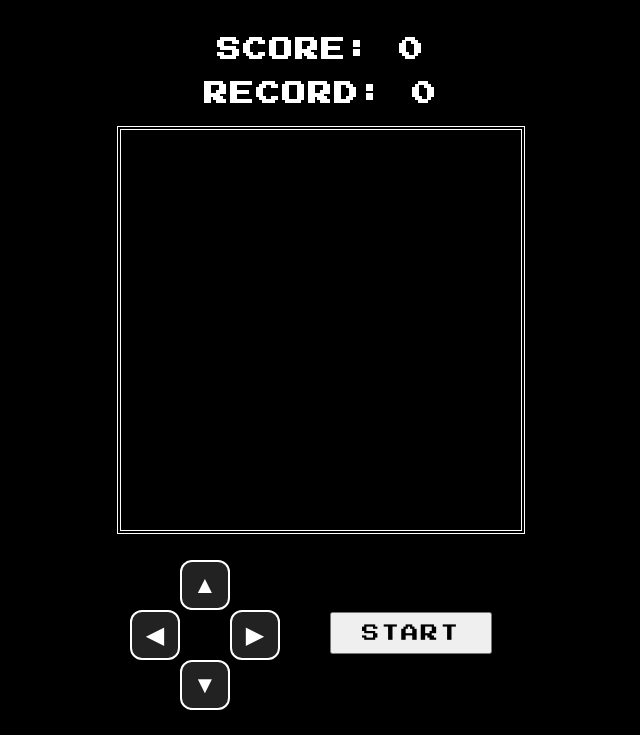
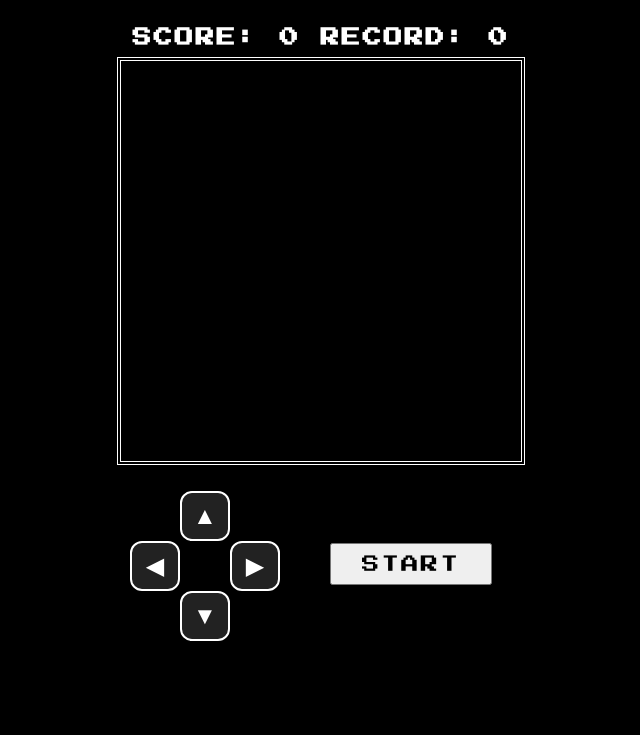
Before and after one commit to paulomarquesti/snakegame, a plain HTML site: page snake-game/src/index.html in a window 1280 px wide. Shown: the part 65-800 px from the top of the page, without its empty margins (319-959 px from the left). Drawn offline with Linux system fonts and the light colour scheme.

Commit message:
Adjust scoreboard position

```diff
--- a/snake-game/src/style.css
+++ b/snake-game/src/style.css
@@ -16,12 +16,23 @@ h1 {
     text-align: center;
     margin-top: 30px;
 }
+#scoreBoard {
+    width: 100%;
+    display: flex;
+    justify-content: center; /* centraliza os itens horizontalmente */
+    align-items: center;     /* alinha verticalmente */
+    background-color: #000;
+    padding: 10px 0;
+    border-radius: 8px;
+    box-shadow: 0 4px 10px rgba(0, 0, 0, 0.5);
+    gap: 20px; /* espaço entre SCORE e RECORD */
+}
 
 .score {
     color: #fff;
-    font-size: 24px;
+    font-size: 19px;
     text-align: center;
-    margin-top: 20px;
+    margin: 0; /* remove o espaçamento padrão do h2 */
 }
 
 #gameArea {
```
Also changed, not shown: snake-game/src/index.html (+0 -1 lines).
